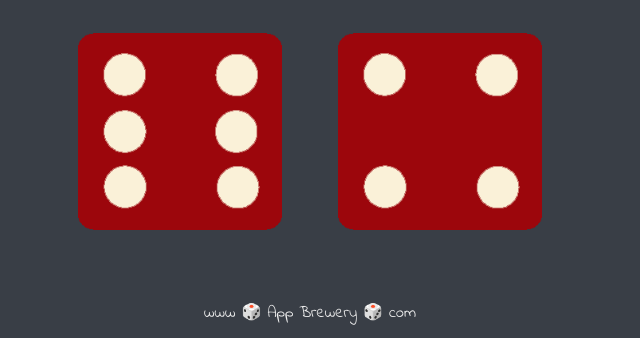
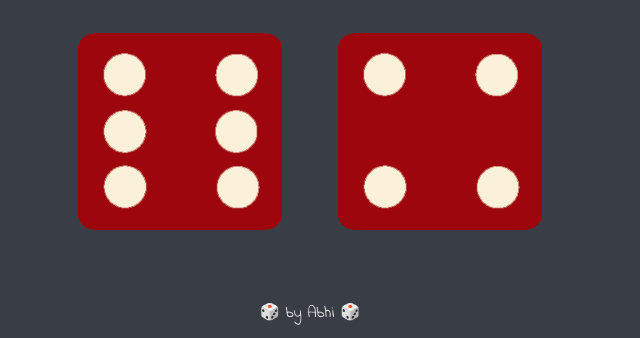
Before and after one commit to Abhishek-1273/Week-11-Dice-Duel-Project, a plain HTML site: page dicee.html in a window 1280 px wide. Shown: the part 462-800 px from the top of the page, without its empty margins (330-970 px from the left). Drawn offline with Linux system fonts and the light colour scheme.

Commit message:
Updated some files

```diff
--- a/dicee.html
+++ b/dicee.html
@@ -24,7 +24,7 @@
       </div>
     </div>
 
-    <footer>www 🎲 App Brewery 🎲 com</footer>
+    <footer> 🎲 by Abhi 🎲 </footer>
     <script src="index.js"></script>
   </body>
 </html>
```
